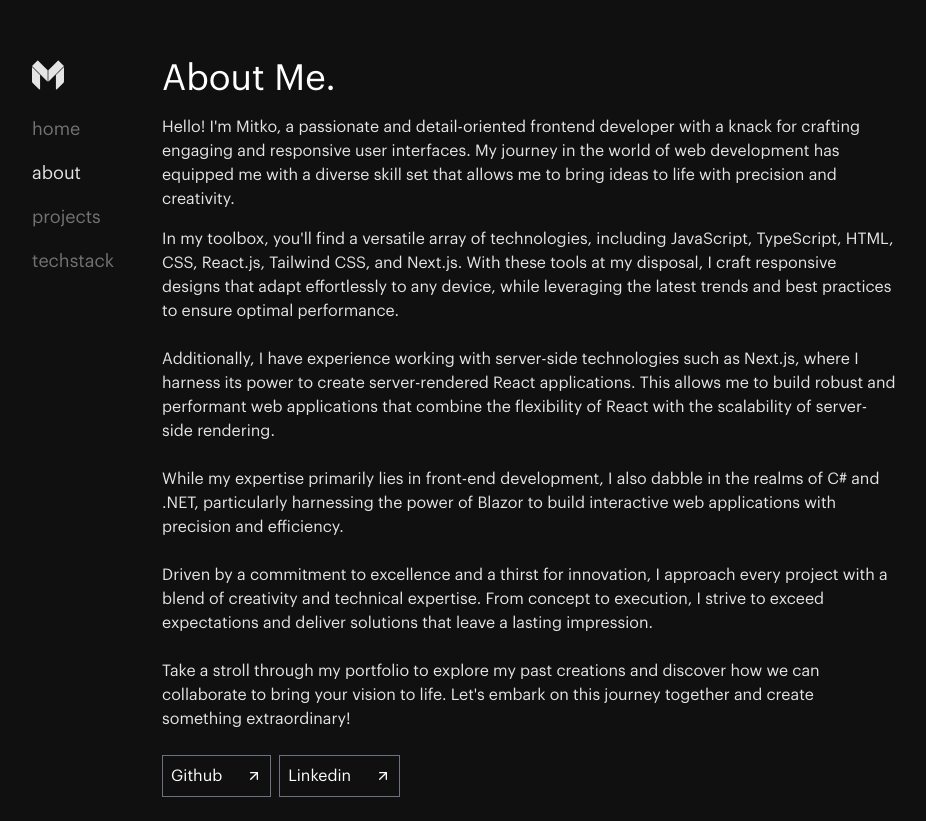
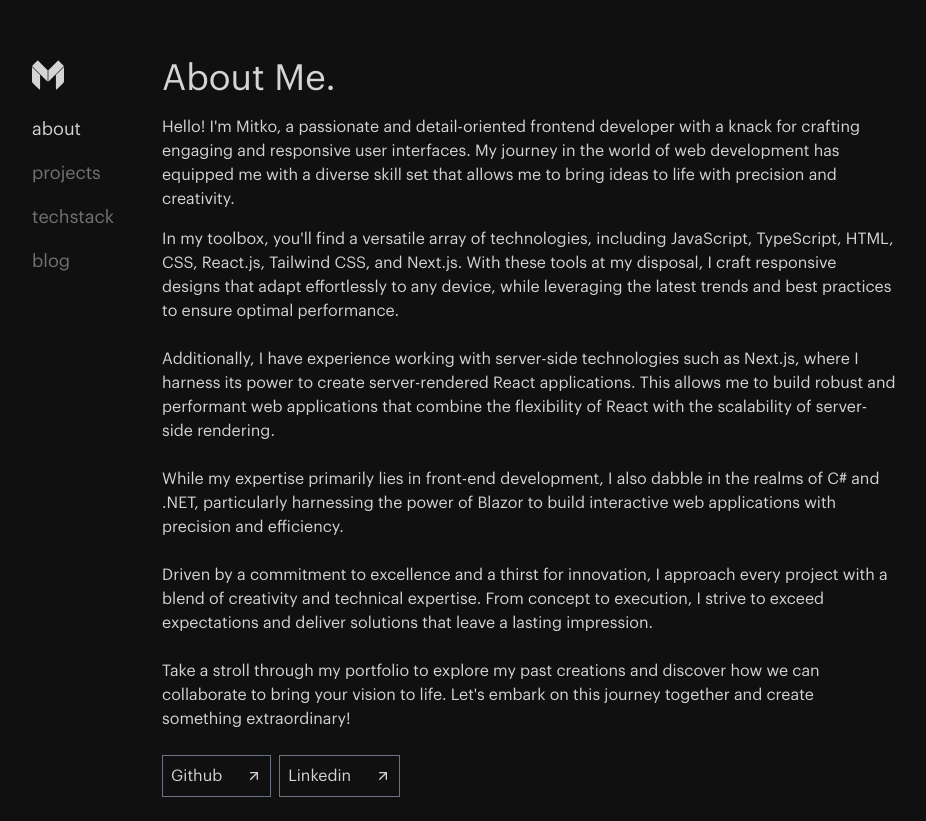
Before and after one commit to devemit/next14-portfolio, a Next.js app: page /about in a window 1280 px wide. Shown: the part 117-938 px from the top of the page, without its empty margins (176-1102 px from the left). Built offline with nearby package versions, Linux system fonts and the light colour scheme.

Commit message:
ui change

```diff
--- a/app/(routes)/about/page.tsx
+++ b/app/(routes)/about/page.tsx
@@ -8,43 +8,45 @@ export const metadata: Metadata = {
 export default function About() {
     return (
         <section>
-         <h1 className='text-white text-4xl'>About Me.</h1>
-         <p className='my-4 text-[#E5E5E5]'>
-            Hello! I&apos;m Mitko, a passionate and detail-oriented frontend developer with a knack
-            for crafting engaging and responsive user interfaces. My journey in the world of web
-            development has equipped me with a diverse skill set that allows me to bring ideas to
-            life with precision and creativity.
+            <h1 className='text-[#D4D4D4] text-4xl'>About Me.</h1>
+            <p className='my-4 text-[#D4D4D4]'>
+                Hello! I&apos;m Mitko, a passionate and detail-oriented frontend developer with a
+                knack for crafting engaging and responsive user interfaces. My journey in the world
+                of web development has equipped me with a diverse skill set that allows me to bring
+                ideas to life with precision and creativity.
             </p>
-         <p className=' text-[#E5E5E5]'>
-            In my toolbox, you&apos;ll find a versatile array of technologies, including JavaScript,
-            TypeScript, HTML, CSS, React.js, Tailwind CSS, and Next.js. With these tools at my
-            disposal, I craft responsive designs that adapt effortlessly to any device, while
-            leveraging the latest trends and best practices to ensure optimal performance.
+            <p className=' text-[#D4D4D4]'>
+                In my toolbox, you&apos;ll find a versatile array of technologies, including
+                JavaScript, TypeScript, HTML, CSS, React.js, Tailwind CSS, and Next.js. With these
+                tools at my disposal, I craft responsive designs that adapt effortlessly to any
+                device, while leveraging the latest trends and best practices to ensure optimal
+                performance.
             </p>
             <br />
-         <p className=' text-[#E5E5E5]'>
-            Additionally, I have experience working with server-side technologies such as Next.js,
-            where I harness its power to create server-rendered React applications. This allows me
-            to build robust and performant web applications that combine the flexibility of React
-            with the scalability of server-side rendering.
+            <p className=' text-[#D4D4D4]'>
+                Additionally, I have experience working with server-side technologies such as
+                Next.js, where I harness its power to create server-rendered React applications.
+                This allows me to build robust and performant web applications that combine the
+                flexibility of React with the scalability of server-side rendering.
             </p>
             <br />
-         <p className=' text-[#E5E5E5]'>
-            While my expertise primarily lies in front-end development, I also dabble in the realms
-            of C# and .NET, particularly harnessing the power of Blazor to build interactive web
-            applications with precision and efficiency.
+            <p className=' text-[#D4D4D4]'>
+                While my expertise primarily lies in front-end development, I also dabble in the
+                realms of C# and .NET, particularly harnessing the power of Blazor to build
+                interactive web applications with precision and efficiency.
             </p>
             <br />
-         <p className=' text-[#E5E5E5]'>
+            <p className=' text-[#D4D4D4]'>
                 Driven by a commitment to excellence and a thirst for innovation, I approach every
-            project with a blend of creativity and technical expertise. From concept to execution, I
-            strive to exceed expectations and deliver solutions that leave a lasting impression.
+                project with a blend of creativity and technical expertise. From concept to
+                execution, I strive to exceed expectations and deliver solutions that leave a
+                lasting impression.
             </p>
             <br />
-         <p className=' text-[#E5E5E5]'>
-            Take a stroll through my portfolio to explore my past creations and discover how we can
-            collaborate to bring your vision to life. Let&apos;s embark on this journey together and
-            create something extraordinary!
+            <p className=' text-[#D4D4D4]'>
+                Take a stroll through my portfolio to explore my past creations and discover how we
+                can collaborate to bring your vision to life. Let&apos;s embark on this journey
+                together and create something extraordinary!
             </p>
             <br />
             <div className='flex gap-2'>
--- /dev/null
+++ b/app/(routes)/blog/page.tsx
@@ -0,0 +1,5 @@
+import React from 'react';
+
+export default function Blog() {
+    return <div className='text-[#D4D4D4] text-2xl'>Blog page is under construction...</div>;
+}
--- a/app/(routes)/projects/page.tsx
+++ b/app/(routes)/projects/page.tsx
@@ -9,7 +9,7 @@ export const metadata: Metadata = {
 
 const page = () => {
     return (
-    <div className='text-white grid md:grid-cols-2 gap-x-6 gap-y-1'>
+        <div className='text-[#D4D4D4] grid md:grid-cols-2 gap-x-6 gap-y-1'>
             {projects.map((project) => (
                 <ProjectCard
                     key={project.title}
--- a/app/(routes)/techstack/page.tsx
+++ b/app/(routes)/techstack/page.tsx
@@ -26,8 +26,8 @@ export default function TechStack() {
 
     return (
         <section className='flex flex-col gap-4'>
-            <h1 className='text-3xl text-[#E5E5E5]'>Tech Stack</h1>
-            <p className='max-w-sm md:max-w-md text-md text-[#E5E5E5]'>
+            <h1 className='text-3xl text-[#D4D4D4]'>Tech Stack</h1>
+            <p className='max-w-sm md:max-w-md text-md text-[#D4D4D4]'>
                 Here is my favourite Tech Stack, languages and frameworks that i use every day in
                 most of my projects.
             </p>
@@ -35,7 +35,7 @@ export default function TechStack() {
                 {stack.map((ele, index) => (
                     <div className='flex items-center gap-5' key={index}>
                         <Image src={ele.src} width={50} height={50} alt='' className='rounded-sm' />
-                        <span className='text-lg text-[#e5e5e5]'>{ele.label}</span>
+                        <span className='text-lg text-[#D4D4D4]'>{ele.label}</span>
                     </div>
                 ))}
             </div>
--- a/app/page.tsx
+++ b/app/page.tsx
@@ -12,8 +12,8 @@ export const metadata: Metadata = {
 export default function Home() {
     return (
         <main>
-            <h1 className='text-[#E5E5E5] text-4xl  uppercase'>{name}</h1>
-            <p className='text-[#E5E5E5] my-6 text-base'>{info()}</p>
+            <h1 className='text-[#D4D4D4] text-2xl font-bold'>{name}</h1>
+            <p className='text-[#D4D4D4] my-6 text-base'>{info()}</p>
             <div className='flex gap-5'>
                 <Image
                     className='rounded-full my-2'
@@ -26,18 +26,18 @@ export default function Home() {
                     <Link href='https://github.com/devemit' target='_blank'>
                         <AiFillGithub
                             size={28}
-                            className='text-[#A3A3A3] my-2 cursor-pointer hover:text-[#E5E5E5]'
+                            className='text-[#A3A3A3] my-2 cursor-pointer hover:text-[#D4D4D4]'
                         />
                     </Link>
                     <Link href='https://www.linkedin.com/in/mitko-iliev/' target='_blank'>
                         <AiFillLinkedin
                             size={28}
-                            className='text-[#A3A3A3] my-2 cursor-pointer hover:text-[#E5E5E5]'
+                            className='text-[#A3A3A3] my-2 cursor-pointer hover:text-[#D4D4D4]'
                         />
                     </Link>
                 </div>
             </div>
-            <p className='text-[#E5E5E5] my-4 text-base max-w-lg'>{about()}</p>
+            <p className='text-[#D4D4D4] my-4 text-base max-w-lg'>{about()}</p>
         </main>
     );
 }
--- a/components/button.tsx
+++ b/components/button.tsx
@@ -11,7 +11,7 @@ export default function Button({ to, children }: ButtonProps) {
         <Link
             target='_blank'
             href={to}
-      className={`flex gap-6 items-center text-white border-gray-500 border hover:bg-[#737373] p-2 hover:-translate-y-1 transition ease-in-out`}
+            className={`flex gap-6 items-center text-[#D4D4D4] border-gray-500 border hover:bg-[#737373] p-2 hover:-translate-y-1 transition ease-in-out`}
         >
             {children}
             <FiArrowUpRight />
--- a/components/navbar.tsx
+++ b/components/navbar.tsx
@@ -10,14 +10,16 @@ export default function Navbar() {
 
     return (
         <nav>
-            <SiMonzo className='text-[#E5E5E5]' size={32} />
+            <Link href='/'>
+                <SiMonzo className='text-[#D4D4D4]' size={32} />
+            </Link>
             <ul className='flex gap-4 py-2 md:flex-col md:mt-4'>
                 {pages.map((page) => (
                     <li key={page.label}>
                         <Link
                             className={`${
-                                pathname === page.href && 'text-[#E5E5E5]'
-                            } text-[#737373] text-lg hover:text-[#E5E5E5]`}
+                                pathname === page.href && 'text-[#D4D4D4]'
+                            } text-[#737373] text-lg hover:text-[#D4D4D4] transition delay-75 duration-75 ease-in-out`}
                             href={page.href}
                         >
                             {page.label}
--- a/utils/info.tsx
+++ b/utils/info.tsx
@@ -1,6 +1,6 @@
 import mit from '../public/mit.jpg';
 
-export const name = 'Mitko Iliev.';
+export const name = "hey, i'm mitko 👋";
 export const me = mit;
 export const about = () => {
     return (
@@ -11,5 +11,5 @@ export const about = () => {
     );
 };
 export const info = () => {
-    return <>Hey, I am Mitko, front-end developer,optimist and digital architect.</>;
+    return <>I'm a front-end developer,optimist and digital architect.</>;
 };
--- a/utils/routes.ts
+++ b/utils/routes.ts
@@ -1,6 +1,6 @@
 export const pages = [
-  { label: 'home', href: '/' },
-  { label: 'about', href: '/about' },
-  { label: 'projects', href: '/projects' },
-  { label: 'techstack', href: '/techstack' },
+    { label: 'about', href: '/about' },
+    { label: 'projects', href: '/projects' },
+    { label: 'techstack', href: '/techstack' },
+    { label: 'blog', href: '/blog' },
 ];
```
Also changed, not shown: app/layout.tsx (indentation only). Lines whose indentation alone changed are shown as unchanged.
